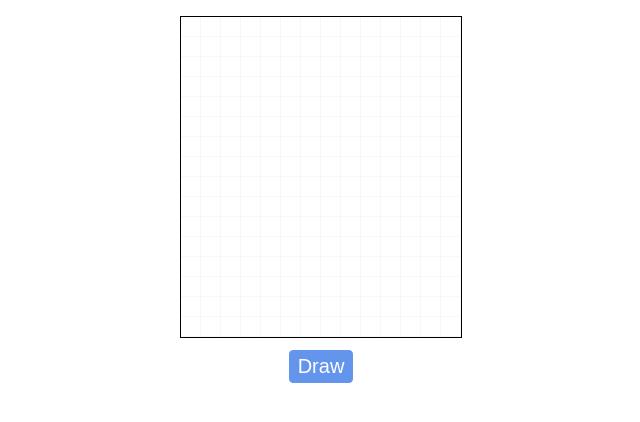
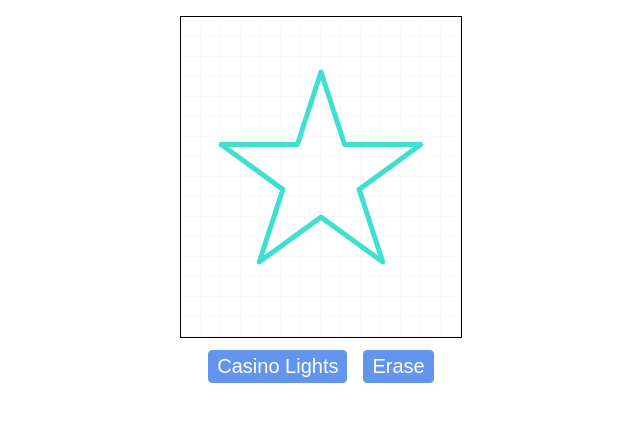
Before and after one commit to steffinchen/svg-animations, an Angular app: page / in a window 1280 px wide. Shown: the top 422 px of the page, without its empty margins (319-959 px from the left). Built offline with nearby package versions, Linux system fonts and the light colour scheme.

Commit message:
dots moving around

```diff
--- a/src/app/self-drawing/self-drawing.css
+++ b/src/app/self-drawing/self-drawing.css
@@ -10,6 +10,15 @@
 
 svg {
   border: 1px solid black;
+}
+
+@keyframes casinoLights {
+  from {
+    stroke-dashoffset: 0;
+  }
+  to {
+    stroke-dashoffset: 2;
+  }
 }
 
 polygon {
@@ -26,9 +35,18 @@ polygon {
   &.visible {
     stroke-dashoffset: 0;
   }
+
+  &.casino-lights {
+    stroke-dasharray: 0, 2;
+    stroke-dashoffset: 0;
+    animation: casinoLights 800ms linear infinite;
+  }
 }
 
 .button-bar {
+  display: flex;
+  gap: 1rem;
+
   button {
     padding: 4px 8px;
     background-color: cornflowerblue;
--- a/src/app/self-drawing/self-drawing.html
+++ b/src/app/self-drawing/self-drawing.html
@@ -17,7 +17,7 @@
       <rect width="100%" height="100%" fill="url(#grid)" fill-opacity="0.5"></rect>
       <polygon
         pathLength="100"
-        [class]="isVisible() ? 'visible' : ''"
+        [ngClass]="{ visible: isVisible(), 'casino-lights': doCasinoLights() }"
         points="140,55
   163.5760664694511,127.55032835562085
   239.8609342109911,127.55321559063051
@@ -32,6 +32,7 @@
     </svg>
   </div>
   <div class="button-bar">
+    <button (click)="toggleCasinoLights()">Casino Lights</button>
     <button (click)="draw()">{{ isVisible() ? 'Erase' : 'Draw' }}</button>
   </div>
 </div>
--- a/src/app/self-drawing/self-drawing.ts
+++ b/src/app/self-drawing/self-drawing.ts
@@ -1,15 +1,23 @@
 import { Component, signal, ViewChild } from '@angular/core';
+import {NgClass} from "@angular/common";
 
 @Component({
   selector: 'app-self-drawing',
-  imports: [],
+    imports: [
+        NgClass
+    ],
   templateUrl: './self-drawing.html',
   styleUrl: './self-drawing.css',
 })
 export class SelfDrawing {
-  isVisible = signal(false);
+  isVisible = signal(true);
+  doCasinoLights = signal(false);
 
   draw(): void {
     this.isVisible.update((visible) => !visible);
   }
+
+  toggleCasinoLights(): void {
+    this.doCasinoLights.update((cl) => !cl);
+  }
 }
```
